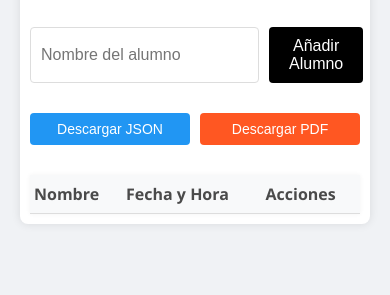
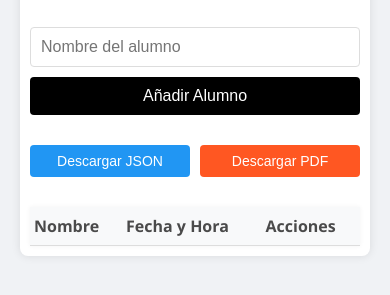
Before and after one commit to SimonLav2024/Registro_Alumnos, a plain HTML site: page index.html in a window 390 px wide. Shown: the part 73-368 px from the top of the page. Drawn offline with nearby package versions, Linux system fonts and the light colour scheme.

Commit message:
terminado

```diff
--- a/css/styles.css
+++ b/css/styles.css
@@ -91,6 +91,10 @@ tr:hover {
     .container {
         padding: 10px;
     }
+    #alumnoForm {
+        display:flex;
+        flex-direction: column;
+    }
     h1 {
         font-size: 20px;
     }
```
